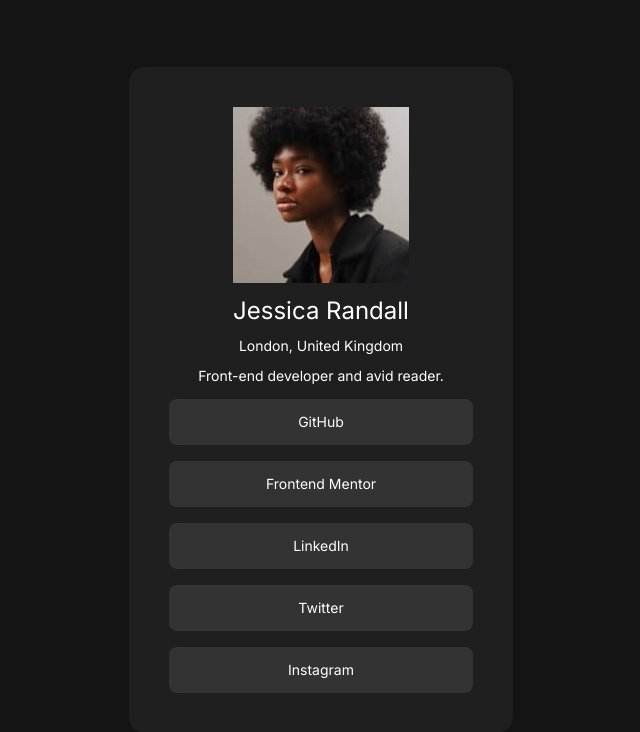
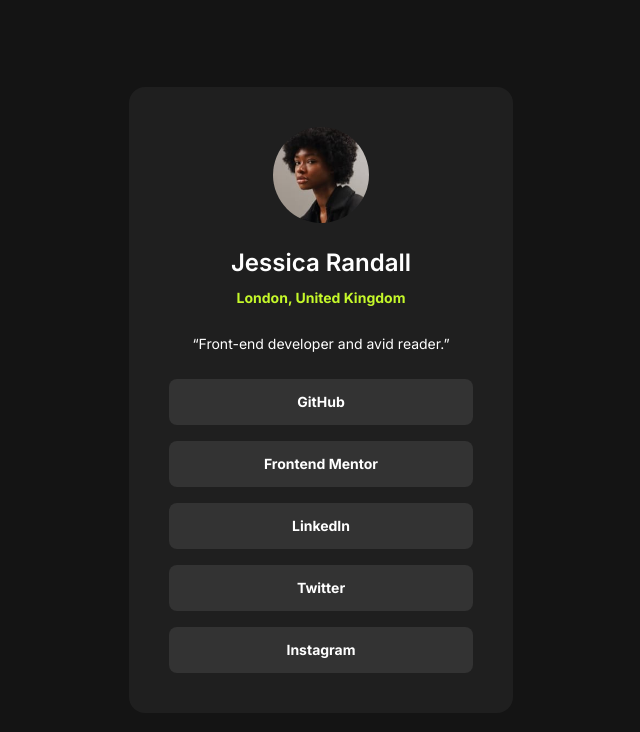
Before and after one commit to eu-erickfernandes/fem-social-links, a plain HTML site: page index.html in a window 1280 px wide. Shown: the whole page, without its empty margins (319-959 px from the left). Drawn offline with Linux system fonts and the light colour scheme.

Commit message:
Finishing styles

```diff
--- a/assets/css/reset.css
+++ b/assets/css/reset.css
@@ -34,14 +34,6 @@ body {
 ol, ul {
 	list-style: none;
 }
-blockquote, q {
-	quotes: none;
-}
-blockquote:before, blockquote:after,
-q:before, q:after {
-	content: '';
-	content: none;
-}
 table {
 	border-collapse: collapse;
 	border-spacing: 0;
--- a/assets/css/style.css
+++ b/assets/css/style.css
@@ -22,6 +22,7 @@ body *{
 body{
     align-items: center;
     background-color: var(--clr-grey-900);
+    box-sizing: border-box;
     display: flex;
     height: 100dvh;
     justify-content: center;
@@ -34,7 +35,7 @@ main{
     box-sizing: border-box;
     color: var(--clr-white);
     display: grid;
-    gap: 1rem;
+    gap: 1.75rem;
     justify-items: center;
     max-width: 24rem;
     padding: 2.5rem;
@@ -42,8 +43,30 @@ main{
     width: 100%;
 }
 
-.name{
-    font-size: 1.5rem;
+.avatar{
+    aspect-ratio: 1;
+    border-radius: 100vw;
+    width: 6rem;
+}
+
+.info-quote{
+    display: grid;
+    gap: 2rem;
+
+    .info{
+        display: grid;
+        gap: 1rem;
+
+        .name{
+            font-size: 1.5rem;
+            font-weight: 600;
+        }
+
+        .location{
+            color: var(--clr-green);
+            font-weight: 700;
+        }
+    }
 }
 
 .link-list{
@@ -55,6 +78,24 @@ main{
         background-color: var(--clr-grey-700);
         border-radius: .5rem;
         color: inherit;
+        font-weight: 700;
         padding: 1rem;
+
+        &:hover{
+            background-color: var(--clr-green);
+            color: var(--clr-grey-800);
+        }
     }
 }
+
+/* RESPONSIVE */
+@media screen and (width <= 475px) {
+    body {
+        padding-block: 7rem;
+        padding-inline: 1.5rem;
+    }
+
+    main{
+        padding: 1.5rem;
+    }
+}
--- a/index.html
+++ b/index.html
@@ -16,11 +16,15 @@
     <main>
       <img class="avatar" src="assets/images/avatar-jessica.jpeg" alt="Profile Avatar">
 
-      <h1 class="name">Jessica Randall</h1>
+      <div class="info-quote">
+        <div class="info">
+          <h1 class="name">Jessica Randall</h1>
 
-      <p class="location">London, United Kingdom</p>
+          <p class="location">London, United Kingdom</p>
+        </div>
 
-      <q class="quote">Front-end developer and avid reader.</q>
+        <q class="quote">Front-end developer and avid reader.</q>
+      </div>
 
       <div class="link-list">
         <a href="#">GitHub</a>
```
